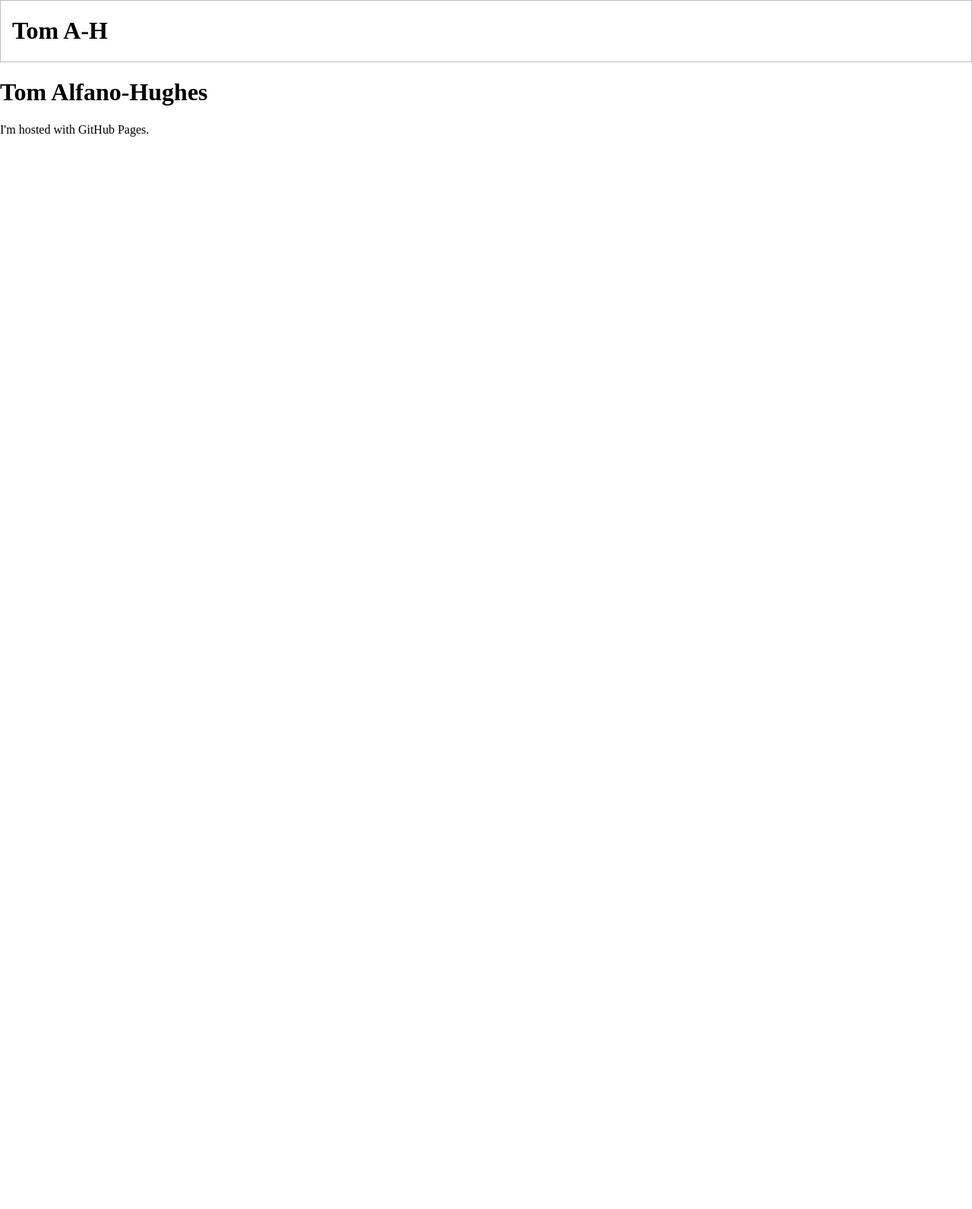
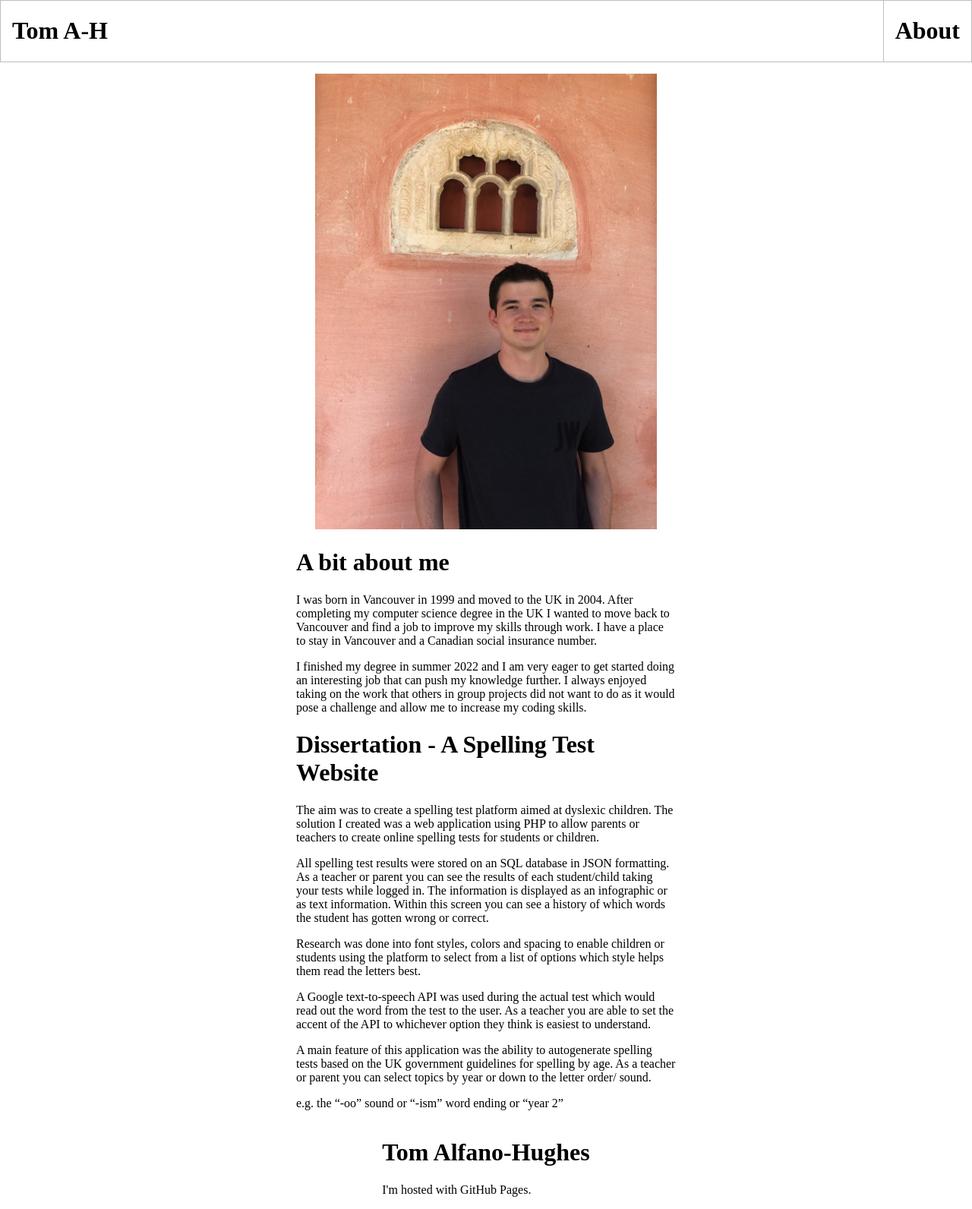
Before and after one commit to TomAlfano/TomAlfano.github.io, a plain HTML site: page index.html in a window 1280 px wide. Shown: the whole page at 76% size. Before the commit the page ends 800 px from the top, so only its background shows below. Drawn offline with Linux system fonts and the light colour scheme.

Commit message:
Homepage setup
Added some information with main focus on css and structure

```diff
--- a/index.html
+++ b/index.html
@@ -10,31 +10,76 @@
 
 <body>
 	<header>
-		<div id="NavigationContainer">
-			<div id="LeftNavigation">
+		<div class="NavigationContainer">
+			<div class="LeftNavigation">
 				<div id="Logo">
 				</div>
 				<div class="MenuItem">
 					<h1>Tom A-H</h1/>
 				</div>
 			</div>
-			<div id="RightNavigation">
+			<div class="RightNavigation">
 				<div class="MenuItem">
-
-				</div>
-				<div class="MenuItem">
-
-				</div>
-				<div class="MenuItem">
-
+					<h1>About</h1>
 				</div>
 			</div>
 		</div>
 	</header>
 
 	<div class="ContentContainer">
-		<h1> Tom Alfano-Hughes </h1>
-		<p>I'm hosted with GitHub Pages.</p>
-	</div>
+		<div class="MainContent">
+			<div class="MainPicture">
+				<img src="images/Tom2019SriLanka.jpg" alt="Tom Alfano" class="MainPicture">
+			</div>
+			<div class="Information">
+
+				<div class="ContentSection">
+					<div class="SectionTitle">
+						<h1>A bit about me</h1>
+					</div>
+					<div class="SectionContent">
+						<p>
+							I was born in Vancouver in 1999 and moved to the UK in 2004. After completing my computer science degree in the UK I wanted to move back to Vancouver and find a job to improve my skills through work. I have a place to stay in Vancouver and a Canadian social insurance number.
+						</p>
+						<p>
+							I finished my degree in summer 2022 and I am very eager to get started doing an interesting job that can push my knowledge further. I always enjoyed taking on the work that others in group projects did not want to do as it would pose a challenge and allow me to increase my coding skills.
+						</p>
+					</div>
+				</div>
+
+				<div class="ContentSection">
+					<div class="SectionTitle">
+						<h1>Dissertation - A Spelling Test Website</h1>
+					</div>
+					<div class="SectionContent">
+						<p>
+							The aim was to create a spelling test platform aimed at dyslexic children. The solution I created was a web application using PHP to allow parents or teachers to create online spelling tests for students or children.
+						</p>
+						<p>
+							All spelling test results were stored on an SQL database in JSON formatting. As a teacher or parent you can see the results of each student/child taking your tests while logged in. The information is displayed as an infographic or as text information. Within this screen you can see a history of which words the student has gotten wrong or correct.
+						</p>
+						<p>
+							Research was done into font styles, colors and spacing to enable children or students using the platform to select from a list of options which style helps them read the letters best.
+						</p>
+						<p>
+							A Google text-to-speech API was used during the actual test which would read out the word from the test to the user. As a teacher you are able to set the accent of the API to whichever option they think is easiest to understand.
+						</p>
+						<p>
+							A main feature of this application was the ability to autogenerate spelling tests based on the UK government guidelines for spelling by age. As a teacher or parent you can select topics by year or down to the letter order/ sound.
+						</p>
+						e.g. the “-oo” sound or “-ism” word ending or “year 2”
+						</p>
+					</div>
+				</div>
+
+			</div>
+
+			<footer>
+				<h1> Tom Alfano-Hughes </h1>
+				<p>I'm hosted with GitHub Pages.</p>
+			</footer>
+		</div>
+
+
 </body>
 </html>
--- a/styles/style.css
+++ b/styles/style.css
@@ -2,25 +2,56 @@ body{
     margin:0;
 }
 
-#NavigationContainer{
+.NavigationContainer{
     display:flex;
     flex-grow:0;
+    justify-content:space-between;
     border: 1px solid #bebebe;
 
 }
 
-#LeftNavigation {
+.LeftNavigation {
     padding: 0px 0px 0px 15px;
 }
 
-RightNavigation{
-
+.RightNavigation {
+    padding: 0px 15px 0px 15px;
+    border-left: 1px solid #bebebe;
 }
 
 .MenuItem{
 
 }
 
-.ContentContainer{
+.ContentContainer {
+    display: flex;
+    justify-content: center;
+    padding: 15px 0px 0px 0px;
+}
+
+.ContentSection{
 
 }
+
+.MainContent{
+    display:flex;
+    flex-direction:column;
+    align-items:center;
+}
+
+.MainPicture{
+    max-height:auto;
+    max-width:450px;
+}
+
+.Information{
+    max-width:500px;
+}
+
+.SectionTitle{
+
+}
+
+.SectionContent{
+
+}
```
